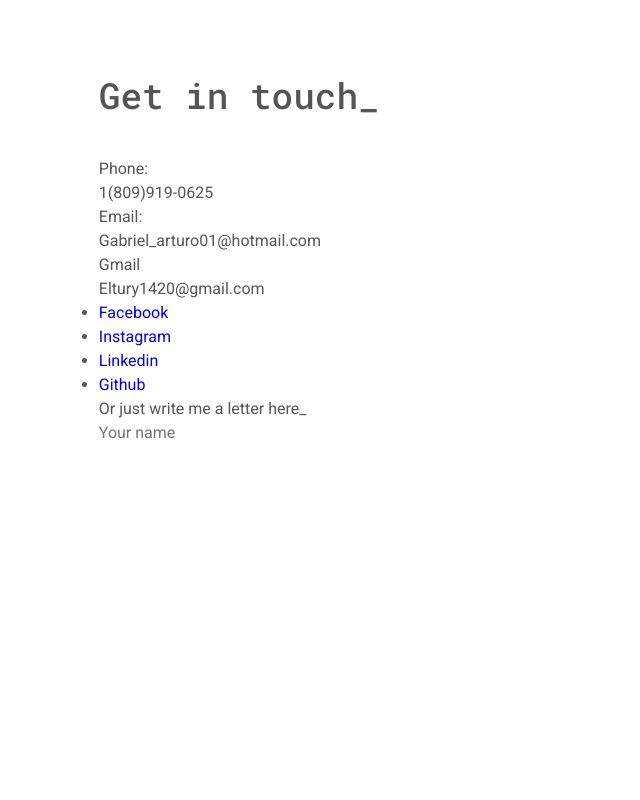
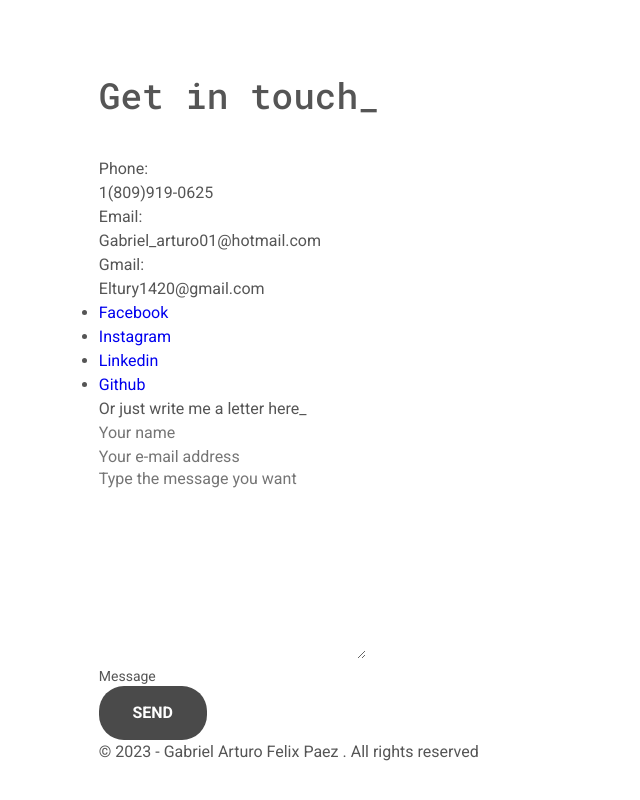
Before and after one commit to gfelix01/Portafolio-Web, a plain HTML site: page index.html in a window 1280 px wide. Shown: the part 6068-6868 px from the top of the page, without its empty margins (0-640 px from the left). Before the commit the page ends 6633 px from the top, so only its background shows below. Drawn offline with nearby package versions, Linux system fonts and the light colour scheme; a web font is replaced by a local one.

Commit message:
Add imput forms  contact

```diff
--- a/index.html
+++ b/index.html
@@ -529,7 +529,7 @@ If you are looking for a dedicated, creative web developer who is eager to take
                             <dt>Email:</dt>
                             <dd>Gabriel_arturo01@hotmail.com</dd>
 
-                            <dt>Gmail</dt>
+                            <dt>Gmail:</dt>
                             <dd>Eltury1420@gmail.com</dd>
                         </dl>
                         <ul class="contact__socials">
@@ -559,12 +559,41 @@ If you are looking for a dedicated, creative web developer who is eager to take
 
                     <form action="" id="contact-form">
                         <div class="contact__input-div">
-                            <input type="text" placeholder="Your name" class="contact__input">
+                            <input
+                            type="text"
+                            placeholder="Your name"
+                            class="contact__input"
+                            id = "contact-name"
+                            />
                         </div>
+
+                        <div class="contact__input-div">
+                            <input
+                            type="email"
+                            placeholder="Your e-mail address"
+                            class="contact__input"
+                            id = "contact-email"
+                            />
+                        </div>
+
+                        <div class="contact__input-div">
+                            <textarea  placeholder="Type the message you want"
+                            class="contact__input textarea"
+                            id="message"
+                            cols="30"
+                            rows="10"
+                         ></textarea>
+                        </div>
+                        <p class="contact__message text-sm"
+                        id="contact-message">Message
+                       </p>
+                       <button type="submit" class="button contact__button">SEND</button>
                     </form>
+                    <p class="footer__copy">
+                        &copy 2023 - Gabriel Arturo Felix Paez . All rights reserved
+                    </p>
                  </div>
-
-                </div>
+                 </div>
             </div>
          </section>
 
```
